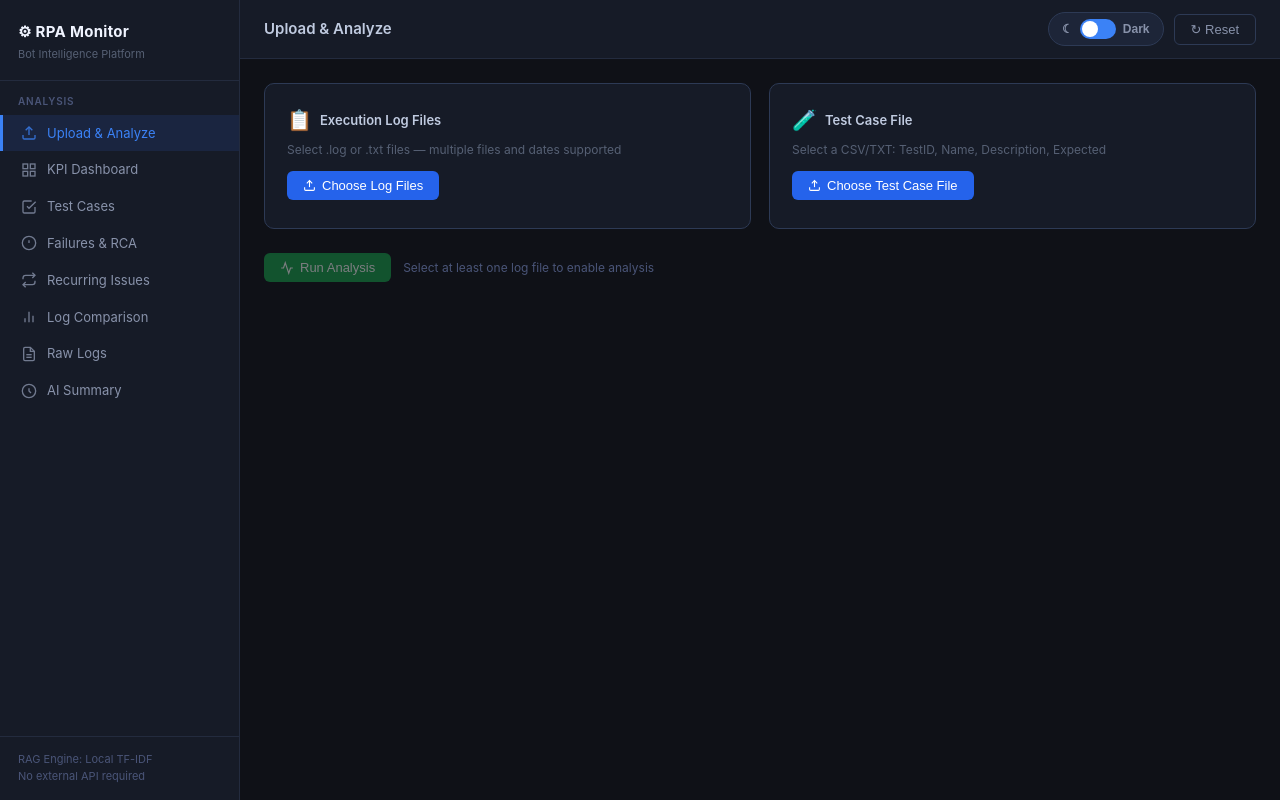
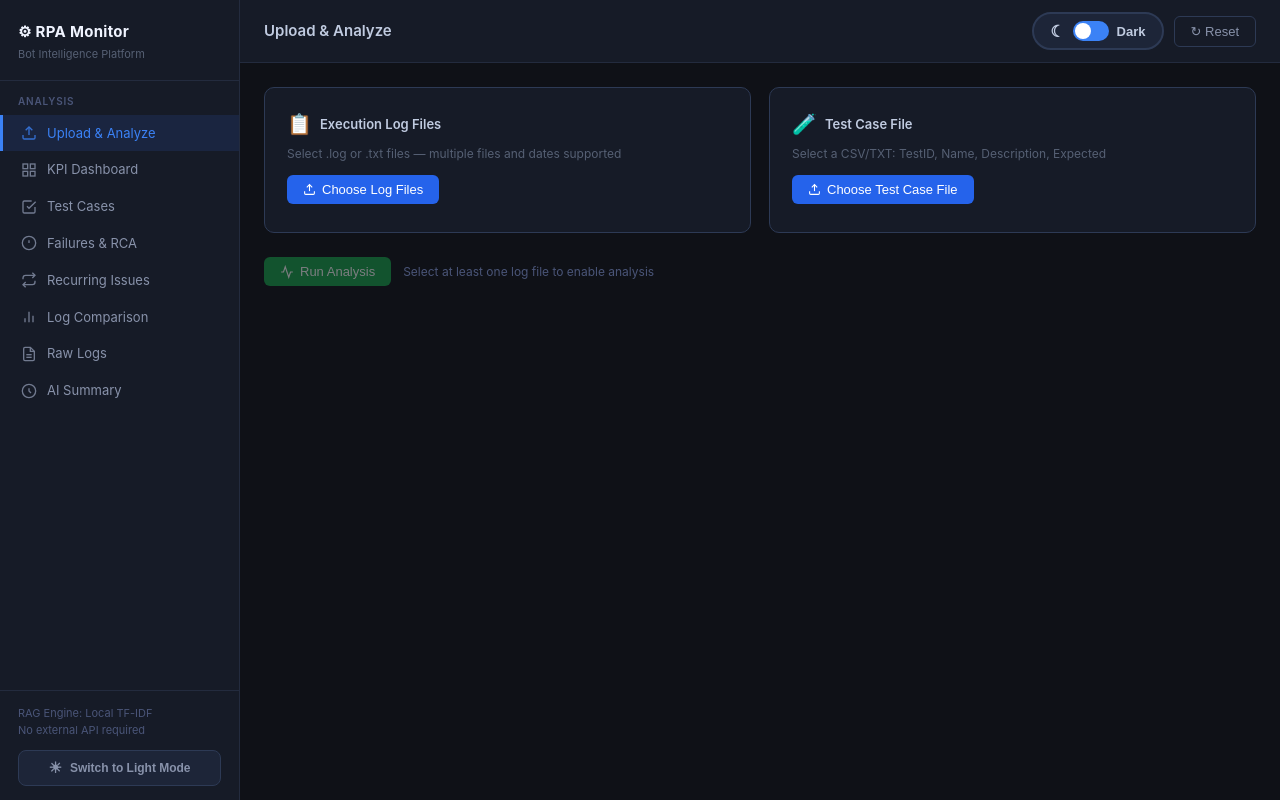
Before and after one commit to santosh3112/Deployed-Validation-Check, a Flask app: page / in a window 1280 px wide. Run offline with Flask 3, Linux system fonts and the light colour scheme.

Commit message:
v13: Fix toggle visibility - no-cache headers, bigger toggle button, sidebar toggle button, sync both labels

```diff
--- a/app.py
+++ b/app.py
@@ -1191,8 +1191,13 @@ def _ingest_logs(file_pairs: list[tuple[str, str]]) -> int:
 
 @app.route("/")
 def index():
-    """Serve the main dashboard HTML page."""
-    return render_template("index.html")
+    """Serve the main dashboard HTML page — no-cache so theme changes are always fresh."""
+    from flask import make_response
+    resp = make_response(render_template("index.html"))
+    resp.headers["Cache-Control"] = "no-store, no-cache, must-revalidate, max-age=0"
+    resp.headers["Pragma"]        = "no-cache"
+    resp.headers["Expires"]       = "0"
+    return resp
 
 
 @app.route("/upload_logs", methods=["POST"])
--- a/templates/index.html
+++ b/templates/index.html
@@ -167,13 +167,21 @@ a { color: var(--link); }
 
 /* ══ Theme Toggle Button ════════════════════════════════════ */
 .theme-toggle {
-  display:inline-flex; align-items:center; gap:7px;
-  padding:6px 13px; border-radius:20px; border:none; cursor:pointer;
-  font-size:12px; font-weight:600;
-  background:var(--bg-input); color:var(--text-muted);
-  border:1px solid var(--border2);
+  display:inline-flex; align-items:center; gap:8px;
+  padding:7px 16px; border-radius:20px; cursor:pointer;
+  font-size:13px; font-weight:700;
+  background:var(--bg-input); color:var(--text-card);
+  border:2px solid var(--border2);
+  transition: box-shadow .2s, border-color .2s;
 }
-.theme-toggle:hover { opacity:.85; }
+.theme-toggle:hover {
+  border-color:#3b82f6;
+  box-shadow:0 0 0 3px rgba(59,130,246,0.25);
+}
+html[data-theme="light"] .theme-toggle:hover {
+  border-color:#f59e0b;
+  box-shadow:0 0 0 3px rgba(245,158,11,0.25);
+}
 
 /* The animated pill track */
 .toggle-track {
@@ -510,6 +518,16 @@ html[data-theme="light"] .health-critical { background:#fee2e2; color:#b91c1c; }
     </nav>
     <div class="sidebar-footer">
       RAG Engine: Local TF-IDF<br/>No external API required
+      <div style="margin-top:10px;">
+        <button onclick="toggleTheme()" style="
+          width:100%; padding:8px 10px; border-radius:8px; border:1px solid var(--border2);
+          background:var(--bg-input); color:var(--text-muted); cursor:pointer;
+          font-size:12px; font-weight:700; display:flex; align-items:center;
+          justify-content:center; gap:8px;">
+          <span id="sidebar-theme-icon" style="font-size:15px;">&#9790;</span>
+          <span id="sidebar-theme-label">Switch to Light Mode</span>
+        </button>
+      </div>
     </div>
   </aside>
 
@@ -520,11 +538,11 @@ html[data-theme="light"] .health-critical { background:#fee2e2; color:#b91c1c; }
       <div class="topbar-actions">
         <span id="health-indicator"></span>
 
-        <!-- ── Dark / Light toggle ── -->
+        <!-- ── Dark / Light Mode Toggle ── -->
         <button class="theme-toggle" onclick="toggleTheme()" id="theme-btn" title="Toggle Dark / Light mode">
-          <span id="theme-icon">&#9790;</span>
+          <span id="theme-icon" style="font-size:16px;">&#9790;</span>
           <div class="toggle-track"><div class="toggle-thumb"></div></div>
-          <span id="theme-label">Dark</span>
+          <span id="theme-label" style="font-size:13px;font-weight:700;">Dark</span>
         </button>
 
         <button class="btn btn-outline" onclick="resetSession()">&#8635; Reset</button>
@@ -672,14 +690,25 @@ var logFilter      = 'ALL';
 // ── Theme ──────────────────────────────────────────────────────────────────
 function applyTheme(mode) {
   document.documentElement.setAttribute('data-theme', mode);
+
+  // ── Topbar toggle button ──
   var icon  = document.getElementById('theme-icon');
   var label = document.getElementById('theme-label');
+
+  // ── Sidebar toggle button ──
+  var sIcon  = document.getElementById('sidebar-theme-icon');
+  var sLabel = document.getElementById('sidebar-theme-label');
+
   if (mode === 'light') {
-    icon.textContent  = '\u2600';   // sun
-    label.textContent = 'Light';
+    if (icon)   icon.textContent   = '\u2600';        // ☀
+    if (label)  label.textContent  = 'Light';
+    if (sIcon)  sIcon.textContent  = '\u263E';        // 🌙
+    if (sLabel) sLabel.textContent = 'Switch to Dark Mode';
   } else {
-    icon.textContent  = '\u263E';   // moon
-    label.textContent = 'Dark';
+    if (icon)   icon.textContent   = '\u263E';        // 🌙
+    if (label)  label.textContent  = 'Dark';
+    if (sIcon)  sIcon.textContent  = '\u2600';        // ☀
+    if (sLabel) sLabel.textContent = 'Switch to Light Mode';
   }
   localStorage.setItem('rpa-theme', mode);
 }
```
